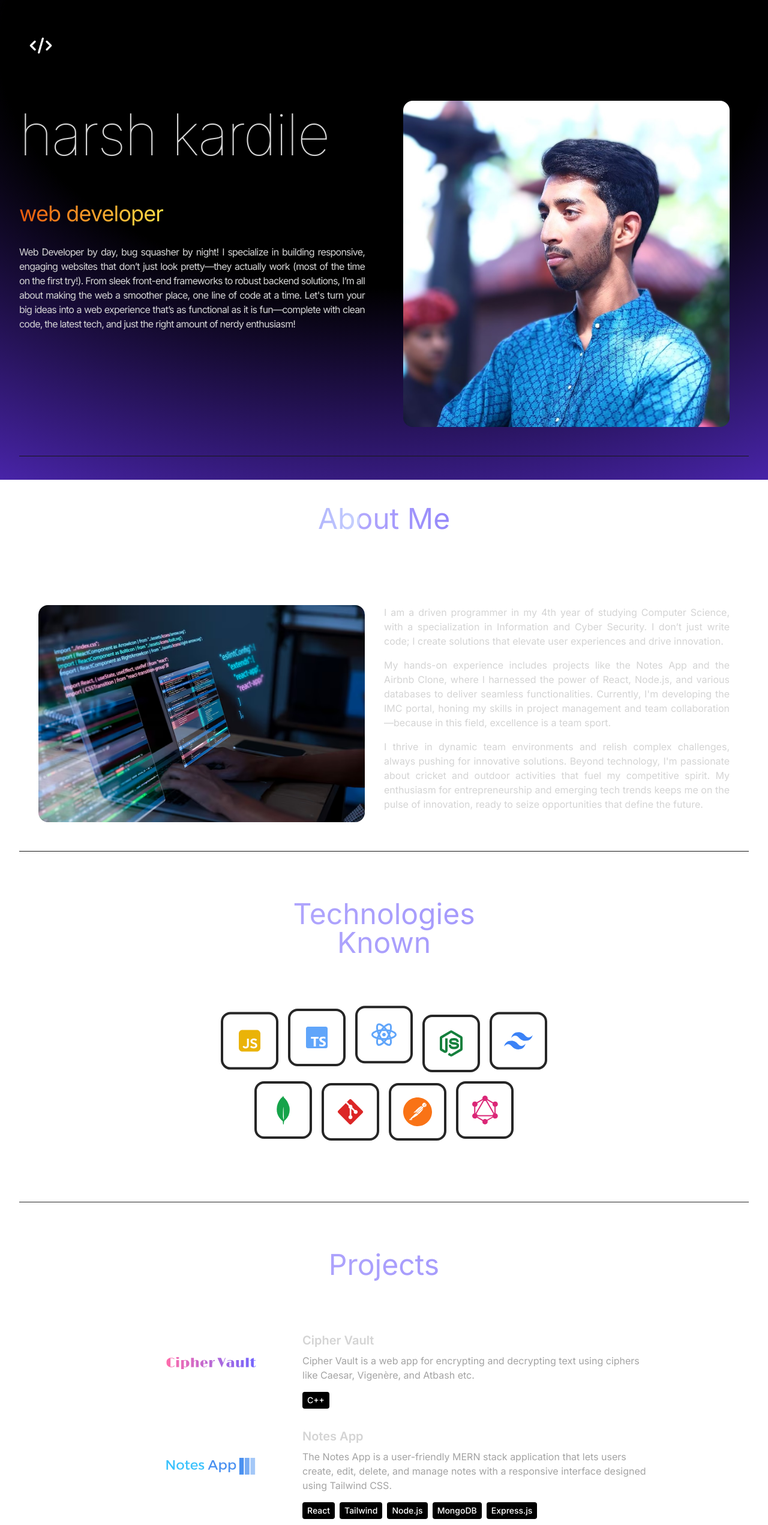
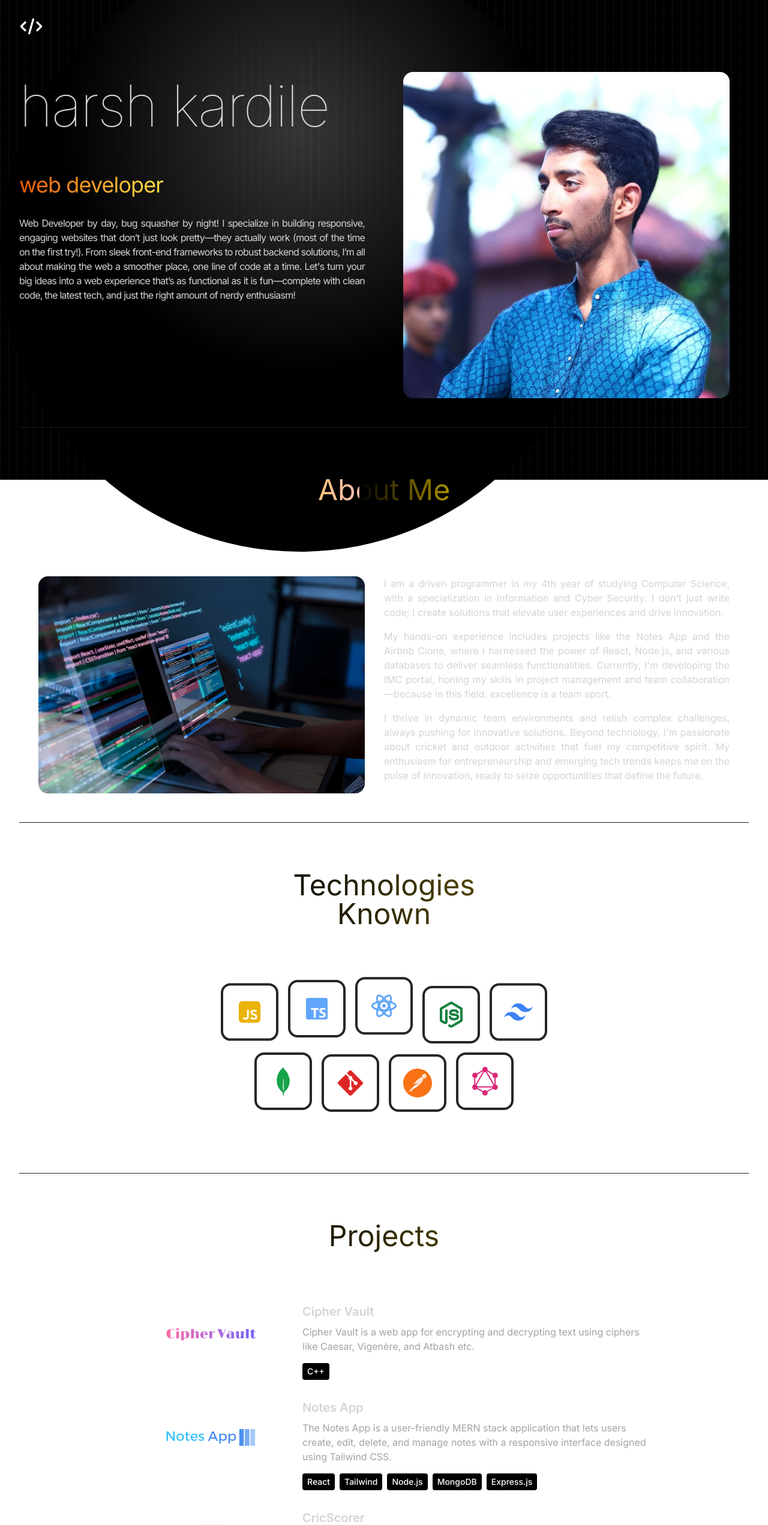
Before and after one commit to harshk49/Harsh-Portfolio, a React (Vite) app: page / in a window 1280 px wide. Shown: the top 2543 px of the page at 60% size. Built offline with nearby package versions, Linux system fonts and the light colour scheme.

Commit message:
Commit it

```diff
--- a/package.json
+++ b/package.json
@@ -13,6 +13,7 @@
     "@chakra-ui/react": "^3.1.0",
     "@emotion/react": "^11.13.3",
     "@emotion/styled": "^11.13.0",
+    "@mui/icons-material": "^6.1.6",
     "framer-motion": "^11.11.11",
     "lucide-react": "^0.454.0",
     "react": "^18.3.1",
--- a/src/App.jsx
+++ b/src/App.jsx
@@ -24,7 +24,7 @@ const App = () => {
     <div className="overflow-x-hidden antialiased text-neutral-300 selection:bg-cyan-300 selection:text-cyan-900">
       {loading ? (
         <motion.div
-          className="fixed inset-0 flex items-center justify-center bg-black z-50"
+          className="fixed inset-0 z-50 flex items-center justify-center bg-black"
           initial={{ opacity: 0 }} // Initial state
           animate={{ opacity: 1 }} // Animate to full opacity
           transition={{ duration: 0.5 }} // Animation duration
@@ -43,7 +43,10 @@ const App = () => {
           transition={{ duration: 0.5 }}
         >
           <div className="fixed top-0 w-full h-full -z-10">
-            <div className="absolute inset-0 -z-10 h-full w-full items-center px-5 py-24 [background:radial-gradient(125%_125%_at_50%_10%,#000_40%,#63e_100%)]"></div>
+            <div class="relative h-full w-full bg-black">
+              <div class="absolute bottom-0 left-0 right-0 top-0 bg-[linear-gradient(to_right,#4f4f4f2e_1px,transparent_1px),linear-gradient(to_bottom,#8080800a_1px,transparent_1px)] bg-[size:14px_24px]"></div>
+              <div class="absolute left-0 right-0 top-[-10%] h-[1000px] w-[1000px] rounded-full bg-[radial-gradient(circle_400px_at_50%_300px,#fbfbfb36,#000)]"></div>
+            </div>
           </div>
           <div className="container px-8 mx-auto">
             <Navbar />
--- a/src/components/About.jsx
+++ b/src/components/About.jsx
@@ -50,7 +50,7 @@ const About = () => {
             whileInView={{ opacity: 1, y: 0 }}
             initial={{ opacity: 0, y: -100 }}
             transition={{ duration: 0.5 }}
-            className="animate-text-gradient bg-gradient-to-r from-[#b2a8fd] via-[#8678f9] to-[#c7d2fe] bg-[200%_auto] bg-clip-text text-4xl lg:text-5xl text-transparent pb-2 my-20" // Updated class names
+            className="animate-text-gradient bg-gradient-to-r from-black via-[#FFD700] to-[#FFBCB3] bg-[200%_auto] bg-clip-text text-4xl lg:text-5xl text-transparent pb-2 my-20"
             style={{ whiteSpace: "nowrap" }} // Prevents line break
           >
             About Me
--- a/src/components/Contact.jsx
+++ b/src/components/Contact.jsx
@@ -11,7 +11,7 @@ const Contact = () => {
         whileInView={{ opacity: 1, y: 0 }}
         initial={{ opacity: 0, y: -100 }}
         transition={{ duration: 0.5 }}
-        className="text-center animate-text-gradient bg-gradient-to-r from-[#b2a8fd] via-[#8678f9] to-[#c7d2fe] bg-[200%_auto] bg-clip-text text-4xl lg:text-5xl text-transparent pb-2 my-20"
+        className="animate-text-gradient bg-gradient-to-r from-black via-[#FFD700] to-[#FFBCB3] bg-[200%_auto] bg-clip-text text-4xl lg:text-5xl text-transparent pb-2 my-20 text-center"
         style={{ whiteSpace: "nowrap" }}
       >
         Get in Touch
--- a/src/components/Hero.jsx
+++ b/src/components/Hero.jsx
@@ -44,7 +44,7 @@ const Hero = () => {
             </motion.p>
           </div>
         </div>
-        <div className="flex justify-center w-full lg:w-1/2 lg:p-8">
+        <div className="flex justify-center w-full lg:w-1/2 lg:p-8 ">
           <motion.img
             initial={{ x: 100, opacity: 0 }}
             animate={{ x: 0, opacity: 1 }}
--- a/src/components/Navbar.jsx
+++ b/src/components/Navbar.jsx
@@ -28,7 +28,7 @@ const Navbar = () => {
   return (
     <div className="relative">
       {/* Logo container - stays at the top */}
-      <div className="flex items-center justify-between p-4 mt-4">
+      <div className="flex items-center justify-between ">
         <img
           className="w-10 h-10 cursor-pointer"
           src={logo}
@@ -48,7 +48,7 @@ const Navbar = () => {
                   <a
                     href="#home"
                     onClick={handleScroll} // Add the scroll handler here
-                    className="tracking-tight text-transparent bg-gradient-to-r from-[#00C6FF] to-[#0072FF] bg-clip-text transition-colors hover:text-cyan-500"
+                    className="tracking-tight text-transparent bg-gradient-to-r from-[#FFD700] to-[#FFBCB3] bg-clip-text transition-colors hover:text-cyan-500"
                   >
                     Home
                   </a>
@@ -57,7 +57,7 @@ const Navbar = () => {
                   <a
                     href="#about"
                     onClick={handleScroll}
-                    className="tracking-tight text-transparent bg-gradient-to-r from-[#00C6FF] to-[#0072FF] bg-clip-text transition-colors hover:text-cyan-500"
+                    className="tracking-tight text-transparent bg-gradient-to-r from-[#FFD700] to-[#FFBCB3] bg-clip-text transition-colors hover:text-cyan-500"
                   >
                     About
                   </a>
@@ -66,7 +66,7 @@ const Navbar = () => {
                   <a
                     href="#technologies"
                     onClick={handleScroll}
-                    className="tracking-tight text-transparent bg-gradient-to-r from-[#00C6FF] to-[#0072FF] bg-clip-text transition-colors hover:text-cyan-500"
+                    className="tracking-tight text-transparent bg-gradient-to-r from-[#FFD700] to-[#FFBCB3] bg-clip-text transition-colors hover:text-cyan-500"
                   >
                     Technologies
                   </a>
@@ -75,7 +75,7 @@ const Navbar = () => {
                   <a
                     href="#projects"
                     onClick={handleScroll}
-                    className="tracking-tight text-transparent bg-gradient-to-r from-[#00C6FF] to-[#0072FF] bg-clip-text transition-colors hover:text-cyan-500"
+                    className="tracking-tight text-transparent bg-gradient-to-r from-[#FFD700] to-[#FFBCB3] bg-clip-text transition-colors hover:text-cyan-500"
                   >
                     Projects
                   </a>
@@ -84,7 +84,7 @@ const Navbar = () => {
                   <a
                     href="#contact"
                     onClick={handleScroll}
-                    className="tracking-tight text-transparent bg-gradient-to-r from-[#00C6FF] to-[#0072FF] bg-clip-text transition-colors hover:text-cyan-500"
+                    className="tracking-tight text-transparent bg-gradient-to-r from-[#FFD700] to-[#FFBCB3] bg-clip-text transition-colors hover:text-cyan-500"
                   >
                     Contact
                   </a>
--- a/src/components/Projects.jsx
+++ b/src/components/Projects.jsx
@@ -8,7 +8,7 @@ const Projects = () => {
         whileInView={{ opacity: 1, y: 0 }}
         initial={{ opacity: 0, y: -100 }}
         transition={{ duration: 0.5 }}
-        className="text-center animate-text-gradient bg-gradient-to-r from-[#b2a8fd] via-[#8678f9] to-[#c7d2fe] bg-[200%_auto] bg-clip-text text-4xl lg:text-5xl text-transparent pb-2 my-20" // Updated class names
+        className="animate-text-gradient bg-gradient-to-r from-black via-[#FFD700] to-[#FFBCB3] bg-[200%_auto] bg-clip-text text-4xl lg:text-5xl text-transparent pb-2 my-20 text-center"
         style={{ whiteSpace: "nowrap" }} // Prevents line break
       >
         Projects
--- a/src/components/Technologies.jsx
+++ b/src/components/Technologies.jsx
@@ -33,7 +33,7 @@ const Technologies = () => {
         whileInView={{ opacity: 1, y: 0 }}
         initial={{ opacity: 0, y: -100 }}
         transition={{ duration: 0.5 }}
-        className="animate-text-gradient bg-gradient-to-r from-[#b2a8fd] via-[#8678f9] to-[#c7d2fe] bg-[200%_auto] bg-clip-text text-transparent pb-2 my-10 sm:my-20 text-center"
+        className="animate-text-gradient bg-gradient-to-r from-black via-[#FFD700] to-[#FFBCB3] bg-[200%_auto] bg-clip-text text-4xl lg:text-5xl text-transparent pb-2 my-20 text-center"
         style={{ whiteSpace: "nowrap" }}
       >
         <div className="mt-8">
--- a/src/index.css
+++ b/src/index.css
@@ -1,9 +1,12 @@
+/* Import Google Fonts */
 @import url("https://fonts.googleapis.com/css2?family=Inter:ital,opsz,wght@0,14..32,100..900;1,14..32,100..900&display=swap");
 
+/* Tailwind directives */
 @tailwind base;
 @tailwind components;
 @tailwind utilities;
 
+/* Root font-family */
 :root {
   font-family: "Inter", sans-serif;
 }
```
Also changed, not shown: src/assets/icons/home.jpg (added), 1 other file (tests, documents, lock files or other folders).
